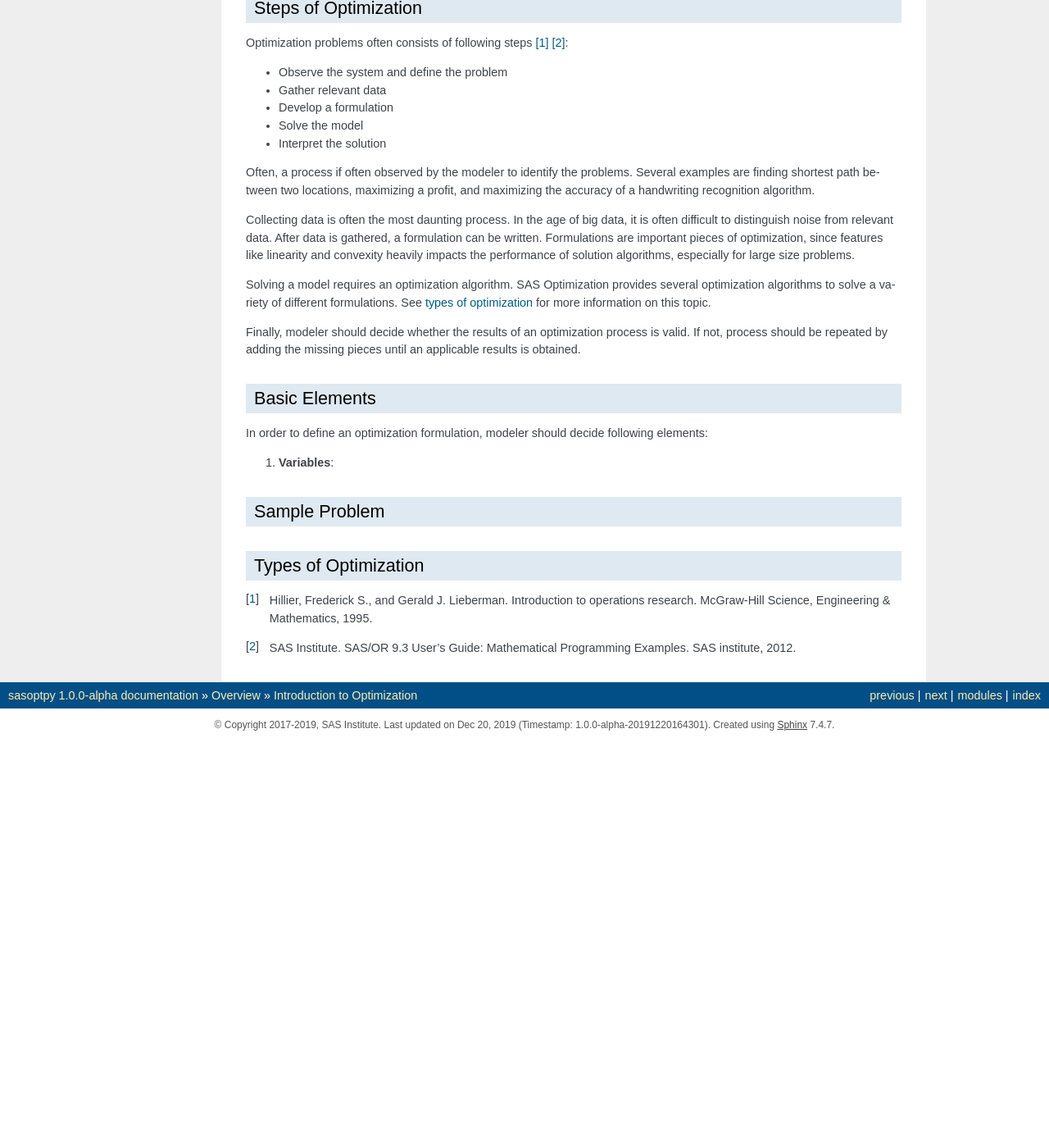
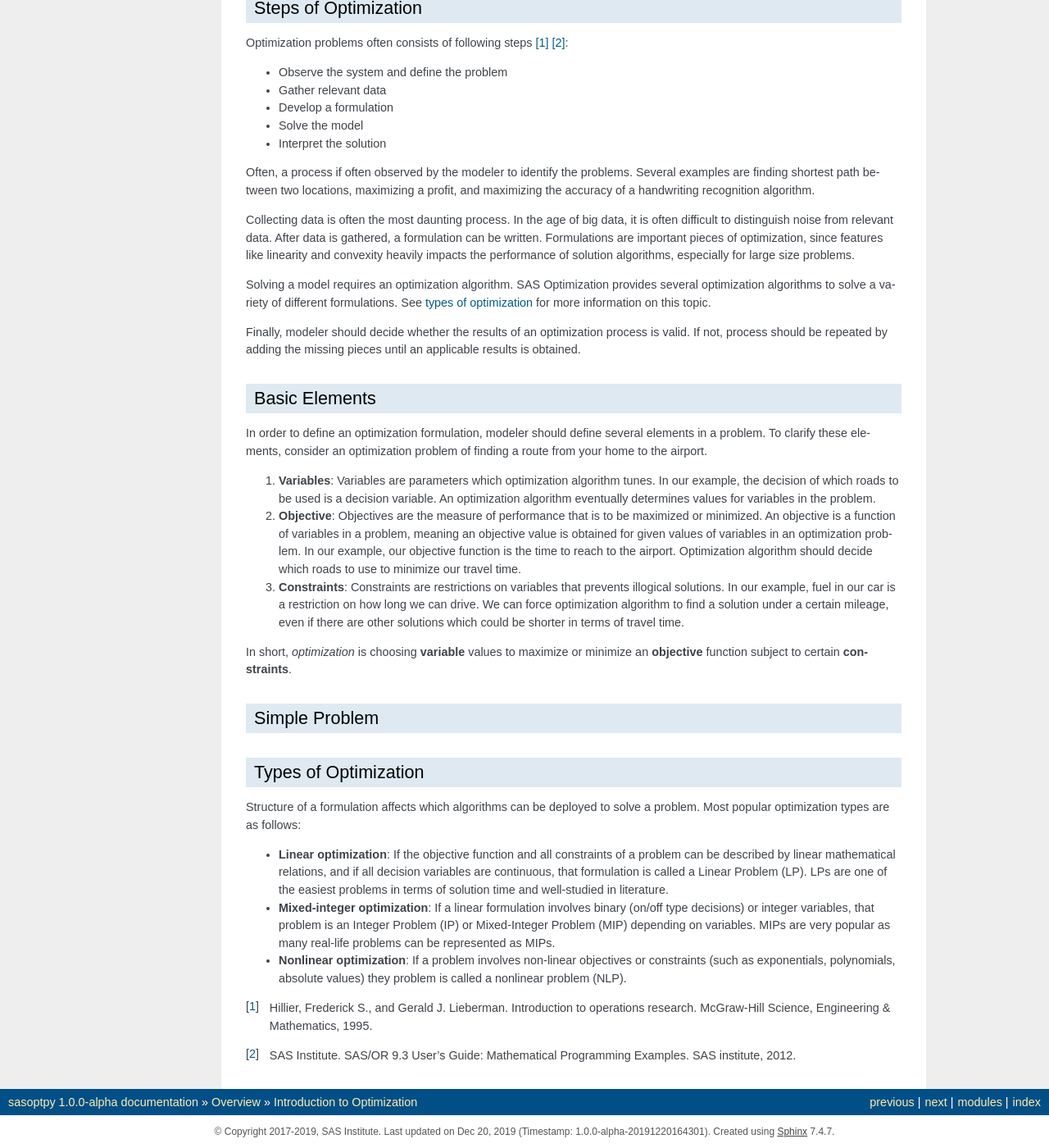
Before and after one commit to sassoftware/sasoptpy, a Sphinx documentation site: the page built from doc/overview/intro.rst, in a window 1280 px wide and 1400 px high, scrolled down 270 px. Shown: the whole window at 82% size. Built offline with Sphinx 7.4.7, drawn with Linux system fonts in a browser that asks for light colours; formulas are drawn with MathJax 3; before the commit the page ends 1174 px from its top, so only the background shows below that; some of the changed text lies outside the part shown.

Commit message:
Added types

```diff
--- a/doc/overview/intro.rst
+++ b/doc/overview/intro.rst
@@ -46,16 +46,45 @@ If not, process should be repeated by adding the missing pieces until an applica
 Basic Elements
 --------------
 
-In order to define an optimization formulation, modeler should decide following elements:
+In order to define an optimization formulation, modeler should define several elements in a problem.
+To clarify these elements, consider an optimization problem of finding a route from your home to the airport.
 
-1. **Variables**:
+1. **Variables**: Variables are parameters which optimization algorithm tunes.
+   In our example, the decision of which roads to be used is a decision variable.
+   An optimization algorithm eventually determines values for variables in the problem.
+2. **Objective**: Objectives are the measure of performance that is to be maximized or minimized.
+   An objective is a function of variables in a problem, meaning an objective value is obtained for given
+   values of variables in an optimization problem.
+   In our example, our objective function is the time to reach to the airport.
+   Optimization algorithm should decide which roads to use to minimize our travel time.
+3. **Constraints**: Constraints are restrictions on variables that prevents illogical solutions.
+   In our example, fuel in our car is a restriction on how long we can drive.
+   We can force optimization algorithm to find a solution under a certain mileage, even if there are other
+   solutions which could be shorter in terms of travel time.
 
-Sample Problem
+In short, *optimization* is choosing **variable** values to maximize or minimize an **objective** function subject
+to certain **constraints**.
+
+Simple Problem
 --------------
+
+
+
 
 Types of Optimization
 ---------------------
 
+Structure of a formulation affects which algorithms can be deployed to solve a problem.
+Most popular optimization types are as follows:
+
+* **Linear optimization**: If the objective function and all constraints of a problem can be described
+  by linear mathematical relations, and if all decision variables are continuous, that formulation is called a
+  Linear Problem (LP). LPs are one of the easiest problems in terms of solution time and well-studied in literature.
+* **Mixed-integer optimization**: If a linear formulation involves binary (on/off type decisions) or integer variables,
+  that problem is an Integer Problem (IP) or Mixed-Integer Problem (MIP) depending on variables.
+  MIPs are very popular as many real-life problems can be represented as MIPs.
+* **Nonlinear optimization**: If a problem involves non-linear objectives or constraints (such as
+  exponentials, polynomials, absolute values) they problem is called a nonlinear problem (NLP).
 
 
 
```
